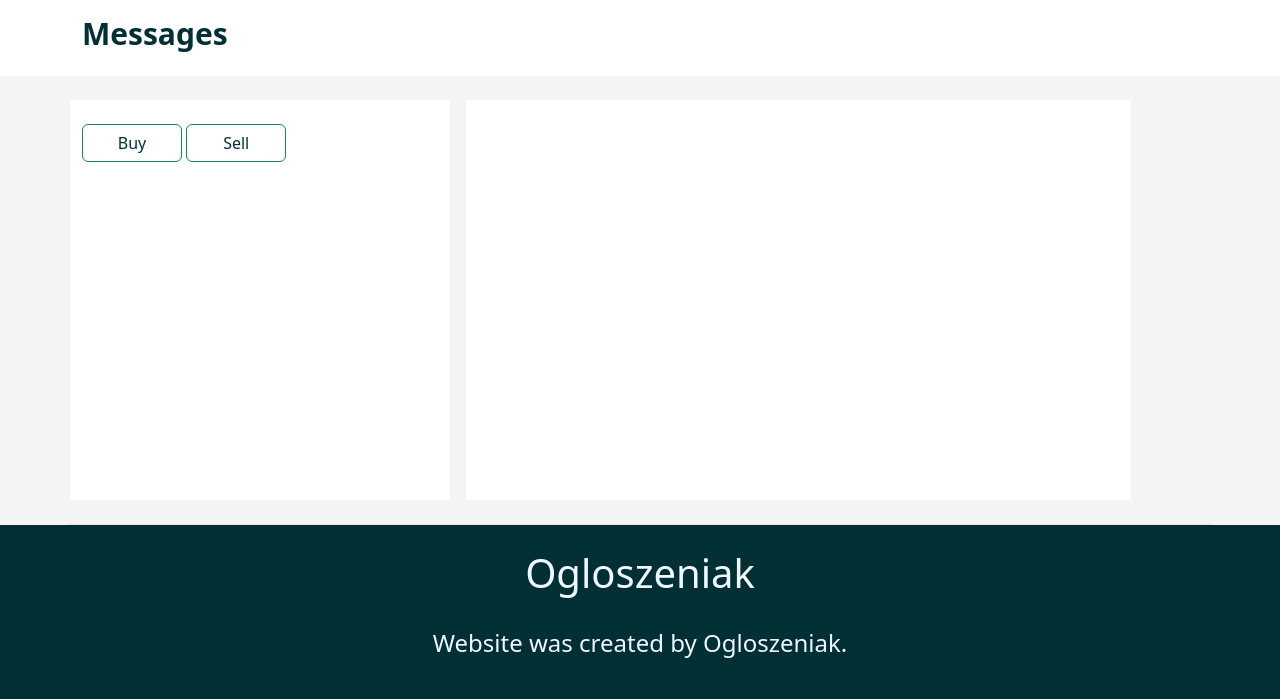
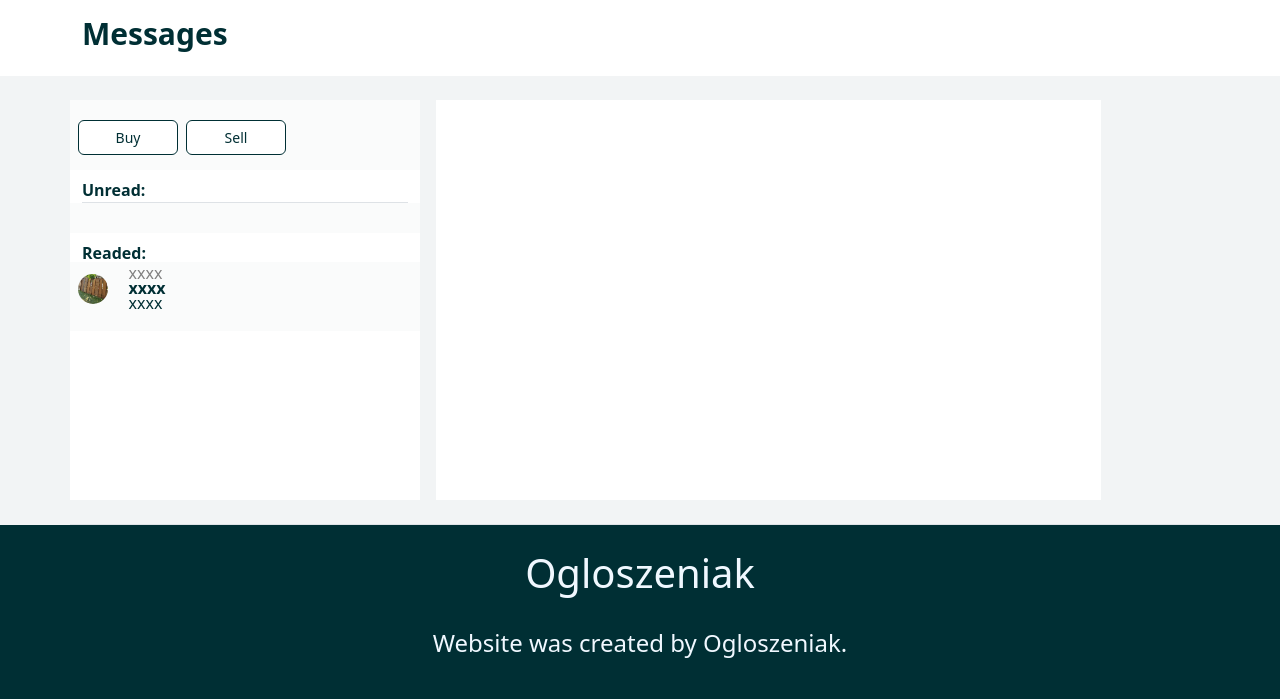
Before and after one commit to Veeles/Ogloszeniak.pl, a Django app: page /messages/ in a window 1280 px wide. Shown: the part 84-783 px from the top of the page. Run offline with Django 5.2, Linux system fonts and the light colour scheme; some libraries are stand-ins or nearby versions.

Commit message:
Complete creating frontend of messages app

```diff
--- a/ogloszeniak/static/style.css
+++ b/ogloszeniak/static/style.css
@@ -143,7 +143,10 @@ a.dropdown-item {
 #message_type_button {
     color: #002f34;
     background-color: white;
+    font-size: 14px;
+    border-color: #002f34;
 }
 #message_type_button:hover {
     background-color: rgb(35, 229, 219);
+    border-color: rgb(35, 229, 219);
 }
--- a/ogloszeniak/templates/messages_main.html
+++ b/ogloszeniak/templates/messages_main.html
@@ -8,10 +8,34 @@
 <section style="background-color: #F2F4F5;" class="mt-4">
     <div class="container border-bottom pt-4 pb-4" >
         <div class="row">
-            <div class="col-4 me-3" style="height: 400px; background-color: white;">
-                <button class="mt-4 btn btn-success" style="width: 100px;" id="message_type_button">Buy</button>
-                <button class="mt-4 btn btn-success" style="width: 100px;" id="message_type_button">Sell</button>
+            <div class="col-4 me-3" style="height: 400px; background-color: white; width: 350px;">
+                <div style="background-color: rgb(250, 251, 251); width: 350px; margin-left: -12px; height: 70px;" class="d-flex align-items-center" >
+                    <button class="mt-1 ms-2 btn btn-success" style="width: 100px;" id="message_type_button">Buy</button>
+                    <button class="mt-1 ms-2 btn btn-success" style="width: 100px;" id="message_type_button">Sell</button>
+                </div>
+                <div style="height: 25px; color: #002f34; font-weight: 600;" class="mt-2 border-bottom" >
+                    <p>Unread: </p>
+                </div>
+                <div style="background-color: rgb(250, 251, 251); width: 350px; margin-left: -12px; height: 30px;">
 
+                </div>
+
+                <div style="height: 25px; color: #002f34; font-weight: 600;" class="mt-2 border-bottom" >
+                    <p>Readed: </p>
+                </div>
+                <div style="background-color: rgb(250, 251, 251); width: 350px; margin-left: -12px; " class="mb-3">
+                    <div class="row g-1">
+                        <div class="col-3 ">
+                            <img src="../media/products/szafa.jpg" alt="lisitng photo" class="rounded-circle  my-2 ms-2" style="width: 30px; height: 30px;">
+                        </div>
+                        <div class="col-8 " style="margin-left: -30px;">
+                            <p class="text-start" style="color: grey; margin-top: -5px; "> xxxx</p>
+                            <p class="text-start" style="color: #002f34; font-weight: 600; margin-top: -25px;"> xxxx</p>
+                            <p class="text-start" style="color: #002f34; font-weight: 100; margin-top: -25px;"> xxxx</p>
+
+                        </div>
+                    </div>
+                </div>
             </div>
             <div class="col-7" style="height: 400px; background-color: white;">
 
```
